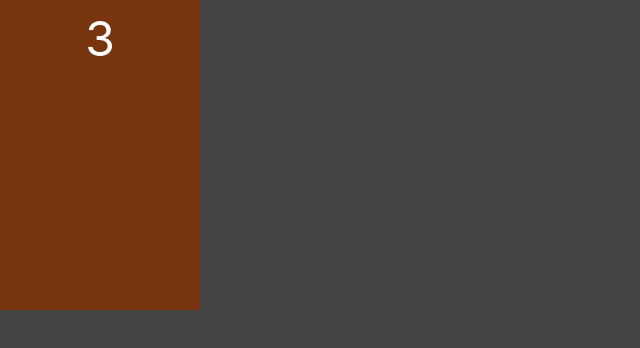
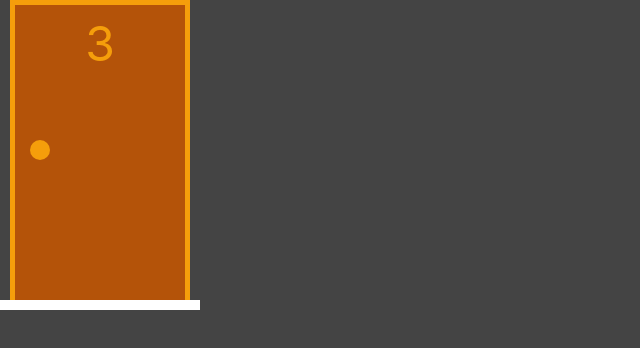
Before and after one commit to brunordgs/doors, a Next.js app: page / in a window 1280 px wide. Shown: the top 348 px of the page, without its empty margins (0-640 px from the left). Built offline with nearby package versions, Linux system fonts and the light colour scheme.

Commit message:
Add selected door style and settings stuff

```diff
--- a/src/components/Door.tsx
+++ b/src/components/Door.tsx
@@ -1,7 +1,29 @@
-export default function Door() {
+import { classNames } from '../utilities/classes';
+
+export default function Door({ selected }: { selected: boolean }) {
 	return (
-		<div className="flex flex-col items-center p-[15px] w-[200px] h-[310px] bg-yellow-900">
-			<div className="text-5xl">3</div>
+		<div className="relative flex flex-col items-center w-[200px] h-[310px]">
+			<div
+				className={classNames(
+					selected ? 'border-yellow-500' : 'border-yellow-800',
+					'flex flex-grow border-l-[5px] border-t-[5px] border-r-[5px] w-[90%]',
+				)}
+			>
+				<div className="flex flex-col items-center flex-grow p-[15px] bg-yellow-700">
+					<div className={classNames(selected ? 'text-yellow-500' : 'text-white', 'text-5xl')}>
+						3
+					</div>
+					<div
+						className={classNames(
+							selected ? 'bg-yellow-500' : 'bg-yellow-900',
+							'absolute self-start w-[20px] h-[20px] rounded-[10px]',
+						)}
+						style={{ top: 'calc(0.45 * 310px)' }}
+					/>
+				</div>
+			</div>
+
+			<div className="h-[10px] w-full bg-white" />
 		</div>
 	);
 }
--- a/src/components/Gift.tsx
+++ b/src/components/Gift.tsx
@@ -1,10 +1,10 @@
 export default function Gift() {
 	return (
 		<div className="flex flex-col items-center">
-			<div className="w-[100px] h-[25px] bg-[#7aa944]"></div>
-			<div className="w-[90px] h-[60px] bg-[#5c7e32]"></div>
-			<div className="absolute bg-red-600 w-[15px] h-[85px]"></div>
-			<div className="absolute bg-red-600 w-[90px] h-[15px] top-[40px]"></div>
+			<div className="w-[100px] h-[25px] bg-[#7aa944]" />
+			<div className="w-[90px] h-[60px] bg-[#5c7e32]" />
+			<div className="absolute bg-red-600 w-[15px] h-[85px]" />
+			<div className="absolute bg-red-600 w-[90px] h-[15px] top-[40px]" />
 		</div>
 	);
 }
--- a/src/pages/index.tsx
+++ b/src/pages/index.tsx
@@ -1,5 +1,5 @@
 import Door from '../components/Door';
 
 export default function Home() {
-	return <Door />;
+	return <Door selected />;
 }
--- a/src/styles/globals.css
+++ b/src/styles/globals.css
@@ -10,6 +10,7 @@ body {
 		Fira Sans, Droid Sans, Helvetica Neue, sans-serif;
 	background-color: #444;
 	color: #fff;
+	user-select: none;
 }
 
 a {
--- /dev/null
+++ b/src/utilities/classes.ts
@@ -0,0 +1,3 @@
+export function classNames(...classes: string[]) {
+	return classes.filter(Boolean).join(' ');
+}
```
